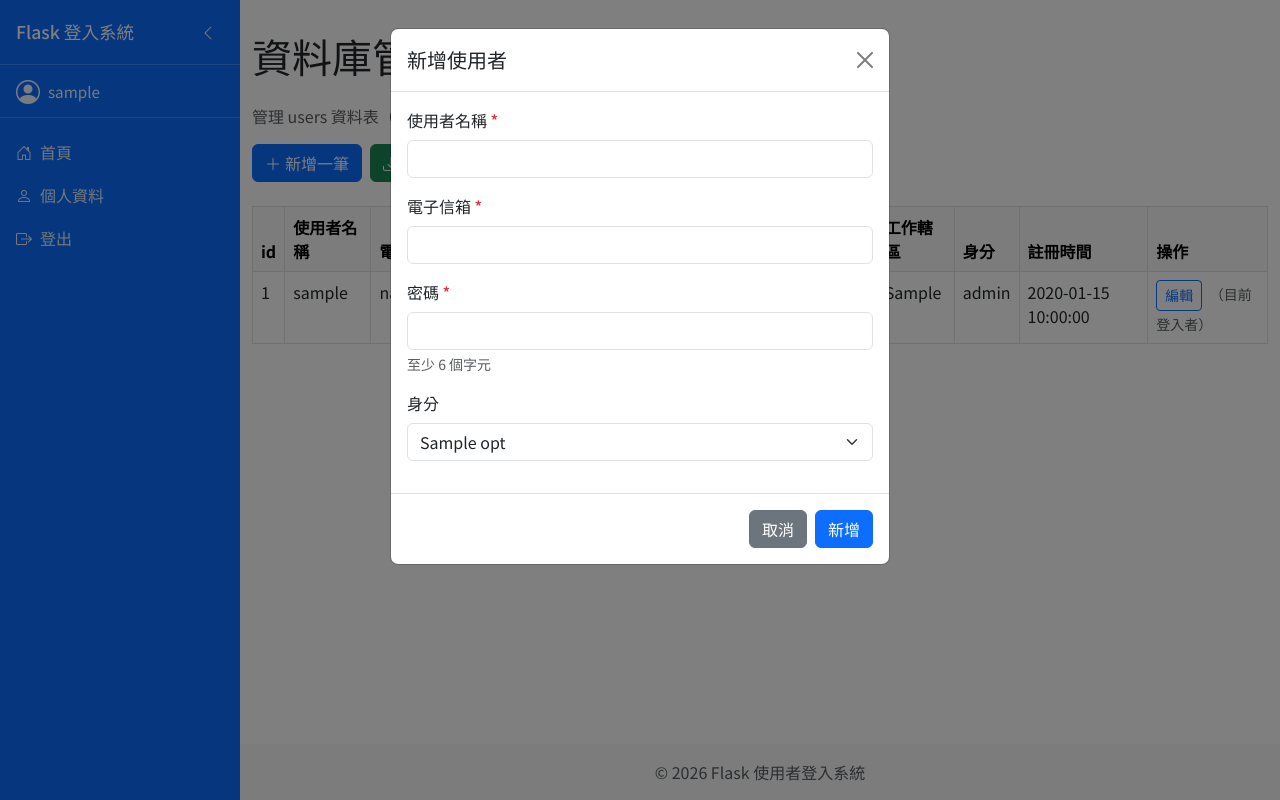
After one commit to leowu0329/flaskSqlite3Auth, a Flask app: template templates/db_manage.html in a window 1280 px wide, after a click on "新增一筆". The commit adds this page. Run offline with Flask 3, Linux system fonts and the light colour scheme; the visitor is signed in with stand-in values (Sample User, id 1); tables that the repository leaves empty hold one stand-in row (values such as "Sample post"); the template is opened without the code that fills it: most values are stand-ins (such as "Sample title", 1, 10 or a date in 2020).

Commit message:
「資料庫管理」之前只有在 session.role == '管理者' 時才會顯示

```diff
--- a/app.py
+++ b/app.py
@@ -3,6 +3,7 @@ Flask 全端使用者登入系統
 後端: Flask + SQLite3 + Jinja2
 功能: 登入/註冊/登出/信箱驗證/忘記密碼/重設密碼/首頁/修改個人資料/Token
 """
+import io
 import os
 import sqlite3
 import hashlib
@@ -14,7 +15,7 @@ from email.mime.multipart import MIMEMultipart
 from datetime import datetime, timedelta
 from pathlib import Path
 from functools import wraps
-from flask import Flask, render_template, g, request, redirect, url_for, session, flash, jsonify
+from flask import Flask, render_template, g, request, redirect, url_for, session, flash, jsonify, send_file
 
 app = Flask(__name__)
 app.config["SECRET_KEY"] = os.environ.get("SECRET_KEY", "your-secret-key-change-in-production")
@@ -54,6 +55,19 @@ def close_db(exception=None):
     db = g.pop("db", None)
     if db is not None:
         db.close()
+
+
+@app.before_request
+def ensure_session_role():
+    """若已登入但 session 沒有 role（例如舊登入），從資料庫補上，供側邊欄判斷是否顯示資料庫管理"""
+    if "user_id" in session and "role" not in session:
+        try:
+            db = get_db()
+            row = db.execute("SELECT role FROM users WHERE id = ?", (session["user_id"],)).fetchone()
+            if row:
+                session["role"] = row["role"] or DEFAULT_ROLE
+        except Exception:
+            pass
 
 
 def init_db():
@@ -149,6 +163,20 @@ def login_required(f):
         if "user_id" not in session:
             flash("請先登入", "warning")
             return redirect(url_for("index"))
+        return f(*args, **kwargs)
+    return decorated_function
+
+
+def admin_required(f):
+    """管理者驗證裝飾器（須為登入且 role 為管理者）"""
+    @wraps(f)
+    @login_required
+    def decorated_function(*args, **kwargs):
+        db = get_db()
+        row = db.execute("SELECT role FROM users WHERE id = ?", (session["user_id"],)).fetchone()
+        if not row or row["role"] != "管理者":
+            flash("僅管理者可存取此功能", "error")
+            return redirect(url_for("home"))
         return f(*args, **kwargs)
     return decorated_function
 
@@ -318,6 +346,234 @@ def option_page(num):
     return render_template("option.html", option_num=num)
 
 
+# ==================== 資料庫管理（僅管理者） ====================
+
+def _user_columns():
+    """users 表欄位（供匯出/匯入）"""
+    return [
+        "id", "username", "email", "password", "email_verified",
+        "birthday", "phone", "address", "work_region", "role",
+        "created_at", "updated_at"
+    ]
+
+
+@app.route("/db-manage", methods=["GET", "POST"])
+@admin_required
+def db_manage():
+    """資料庫管理頁：列出 users、新增、刪除"""
+    db = get_db()
+    if request.method == "POST":
+        action = request.form.get("action")
+        if action == "add":
+            username = request.form.get("username", "").strip()
+            email = request.form.get("email", "").strip().lower()
+            password = request.form.get("password", "")
+            if not username or not email or not password:
+                flash("新增時請填寫使用者名稱、電子信箱、密碼", "error")
+            elif len(password) < 6:
+                flash("密碼至少 6 個字元", "error")
+            else:
+                try:
+                    db.execute(
+                        """INSERT INTO users (username, email, password_hash, role)
+                           VALUES (?, ?, ?, ?)""",
+                        (username, email, hash_password(password), request.form.get("role") or DEFAULT_ROLE)
+                    )
+                    db.commit()
+                    flash("已新增使用者", "success")
+                except sqlite3.IntegrityError:
+                    flash("使用者名稱或電子信箱已存在", "error")
+        elif action == "delete":
+            uid = request.form.get("user_id", type=int)
+            if uid and uid != session.get("user_id"):
+                db.execute("DELETE FROM users WHERE id = ?", (uid,))
+                db.commit()
+                flash("已刪除該筆資料", "success")
+            elif uid == session.get("user_id"):
+                flash("無法刪除目前登入者", "error")
+            else:
+                flash("無效的刪除請求", "error")
+        return redirect(url_for("db_manage"))
+    users = db.execute(
+        """SELECT id, username, email, email_verified, birthday, phone, address, work_region, role, created_at
+           FROM users ORDER BY id"""
+    ).fetchall()
+    return render_template(
+        "db_manage.html",
+        users=users,
+        work_region_choices=WORK_REGION_CHOICES,
+        role_choices=ROLE_CHOICES,
+    )
+
+
+@app.route("/db-manage/edit/<int:user_id>", methods=["GET", "POST"])
+@admin_required
+def db_manage_edit(user_id):
+    """編輯單筆使用者"""
+    db = get_db()
+    user = db.execute(
+        "SELECT id, username, email, email_verified, birthday, phone, address, work_region, role FROM users WHERE id = ?",
+        (user_id,),
+    ).fetchone()
+    if not user:
+        flash("無此使用者", "error")
+        return redirect(url_for("db_manage"))
+    if request.method == "POST":
+        username = request.form.get("username", "").strip()
+        email = request.form.get("email", "").strip().lower()
+        password = request.form.get("password", "")
+        birthday = request.form.get("birthday", "").strip() or None
+        phone = request.form.get("phone", "").strip() or None
+        address = request.form.get("address", "").strip() or None
+        work_region = request.form.get("work_region", "").strip() or None
+        role = request.form.get("role", "").strip() or DEFAULT_ROLE
+        if not username or not email:
+            flash("使用者名稱與電子信箱為必填", "error")
+            return render_template("db_manage_edit.html", user=user, work_region_choices=WORK_REGION_CHOICES, role_choices=ROLE_CHOICES)
+        try:
+            if password:
+                if len(password) < 6:
+                    flash("密碼至少 6 個字元", "error")
+                    return render_template("db_manage_edit.html", user=user, work_region_choices=WORK_REGION_CHOICES, role_choices=ROLE_CHOICES)
+                db.execute(
+                    """UPDATE users SET username=?, email=?, password_hash=?, birthday=?, phone=?, address=?, work_region=?, role=?, updated_at=CURRENT_TIMESTAMP WHERE id=?""",
+                    (username, email, hash_password(password), birthday, phone, address, work_region, role, user_id),
+                )
+            else:
+                db.execute(
+                    """UPDATE users SET username=?, email=?, birthday=?, phone=?, address=?, work_region=?, role=?, updated_at=CURRENT_TIMESTAMP WHERE id=?""",
+                    (username, email, birthday, phone, address, work_region, role, user_id),
+                )
+            db.commit()
+            flash("已更新資料", "success")
+            return redirect(url_for("db_manage"))
+        except sqlite3.IntegrityError:
+            flash("使用者名稱或電子信箱已被其他帳號使用", "error")
+    return render_template(
+        "db_manage_edit.html",
+        user=user,
+        work_region_choices=WORK_REGION_CHOICES,
+        role_choices=ROLE_CHOICES,
+    )
+
+
+@app.route("/db-manage/export")
+@admin_required
+def db_manage_export():
+    """匯出 users 表為 Excel"""
+    try:
+        from openpyxl import Workbook
+    except ImportError:
+        flash("請安裝 openpyxl：pip install openpyxl", "error")
+        return redirect(url_for("db_manage"))
+    db = get_db()
+    rows = db.execute(
+        """SELECT id, username, email, email_verified, birthday, phone, address, work_region, role, created_at, updated_at
+           FROM users ORDER BY id"""
+    ).fetchall()
+    wb = Workbook()
+    ws = wb.active
+    ws.title = "users"
+    headers = _user_columns()
+    ws.append(headers)
+    for r in rows:
+        ws.append([
+            r["id"], r["username"], r["email"], "", r["email_verified"],
+            r["birthday"] or "", r["phone"] or "", r["address"] or "", r["work_region"] or "", r["role"] or "",
+            r["created_at"] or "", r["updated_at"] or "",
+        ])
+    buf = io.BytesIO()
+    wb.save(buf)
+    buf.seek(0)
+    return send_file(
+        buf,
+        mimetype="application/vnd.openxmlformats-officedocument.spreadsheetml.sheet",
+        as_attachment=True,
+        download_name=f"users_export_{datetime.now().strftime('%Y%m%d_%H%M%S')}.xlsx",
+    )
+
+
+@app.route("/db-manage/import", methods=["POST"])
+@admin_required
+def db_manage_import():
+    """從 Excel 匯入 users（依 id 更新或依 username/email 新增）"""
+    if "file" not in request.files:
+        flash("請選擇要匯入的 Excel 檔案", "error")
+        return redirect(url_for("db_manage"))
+    f = request.files["file"]
+    if not f or not f.filename or not f.filename.lower().endswith((".xlsx", ".xls")):
+        flash("請上傳 .xlsx 或 .xls 檔案", "error")
+        return redirect(url_for("db_manage"))
+    try:
+        from openpyxl import load_workbook
+    except ImportError:
+        flash("請安裝 openpyxl：pip install openpyxl", "error")
+        return redirect(url_for("db_manage"))
+    wb = load_workbook(f, read_only=True, data_only=True)
+    ws = wb.active
+    if not ws:
+        flash("Excel 無有效工作表", "error")
+        return redirect(url_for("db_manage"))
+    def _cell_str(val):
+        if val is None:
+            return None
+        if hasattr(val, "strftime"):
+            return val.strftime("%Y-%m-%d")
+        s = str(val).strip()
+        return s if s else None
+
+    rows = list(ws.iter_rows(min_row=2, values_only=True))
+    db = get_db()
+    cols = _user_columns()
+    added, updated = 0, 0
+    for row in rows:
+        if not row or len(row) < 3:
+            continue
+        row = list(row)[: len(cols)]
+        while len(row) < len(cols):
+            row.append(None)
+        try:
+            uid = int(row[0]) if row[0] is not None else None
+        except (TypeError, ValueError):
+            uid = None
+        username = (row[1] or "").strip() if row[1] is not None else ""
+        email = (row[2] or "").strip().lower() if row[2] is not None else ""
+        password_cell = row[3]
+        password = (password_cell or "").strip() if password_cell is not None else ""
+        email_verified = 1 if row[4] in (1, "1", True, "True") else 0
+        birthday = _cell_str(row[5])
+        phone = (row[6] or "").strip() or None if row[6] is not None else None
+        address = (row[7] or "").strip() or None if row[7] is not None else None
+        work_region = (row[8] or "").strip() or None if row[8] is not None else None
+        role = (row[9] or "").strip() or DEFAULT_ROLE if row[9] is not None else DEFAULT_ROLE
+        if not username or not email:
+            continue
+        existing = db.execute("SELECT id, password_hash FROM users WHERE id = ?", (uid,)).fetchone() if uid else None
+        if existing:
+            if password:
+                db.execute(
+                    """UPDATE users SET username=?, email=?, password_hash=?, email_verified=?, birthday=?, phone=?, address=?, work_region=?, role=?, updated_at=CURRENT_TIMESTAMP WHERE id=?""",
+                    (username, email, hash_password(password), email_verified, birthday, phone, address, work_region, role, uid),
+                )
+            else:
+                db.execute(
+                    """UPDATE users SET username=?, email=?, email_verified=?, birthday=?, phone=?, address=?, work_region=?, role=?, updated_at=CURRENT_TIMESTAMP WHERE id=?""",
+                    (username, email, email_verified, birthday, phone, address, work_region, role, uid),
+                )
+            updated += 1
+        else:
+            pwd_hash = hash_password(password) if password else hash_password(secrets.token_urlsafe(8))
+            db.execute(
+                """INSERT INTO users (username, email, password_hash, email_verified, birthday, phone, address, work_region, role)
+                   VALUES (?, ?, ?, ?, ?, ?, ?, ?, ?)""",
+                (username, email, pwd_hash, email_verified, birthday, phone, address, work_region, role),
+            )
+            added += 1
+    db.commit()
+    flash(f"匯入完成：新增 {added} 筆，更新 {updated} 筆", "success")
+    return redirect(url_for("db_manage"))
+
+
 @app.route("/register", methods=["GET", "POST"])
 def register():
     """註冊"""
@@ -395,13 +651,14 @@ def login():
     password_hash = hash_password(password)
 
     user = db.execute(
-        "SELECT id, username, email, email_verified FROM users WHERE (username = ? OR email = ?) AND password_hash = ?",
+        "SELECT id, username, email, email_verified, role FROM users WHERE (username = ? OR email = ?) AND password_hash = ?",
         (username, username, password_hash)
     ).fetchone()
 
     if user:
         session["user_id"] = user["id"]
         session["username"] = user["username"]
+        session["role"] = user["role"] or DEFAULT_ROLE
         flash(f"歡迎回來，{user['username']}！", "success")
         return redirect(url_for("home"))
     else:
@@ -701,7 +958,7 @@ def edit_profile():
             query = f"UPDATE users SET {', '.join(update_fields)} WHERE id = ?"
             db.execute(query, update_values)
             db.commit()
-
+            session["role"] = role
             if email_changed:
                 flash("個人資料已更新！請重新驗證您的電子信箱", "success")
             else:
--- a/requirements.txt
+++ b/requirements.txt
@@ -8,3 +8,4 @@ MarkupSafe==3.0.3
 PyJWT==2.8.0
 python-dotenv==1.2.1
 Werkzeug==3.1.5
+openpyxl==3.1.2
--- a/templates/components/sideBar.html
+++ b/templates/components/sideBar.html
@@ -30,6 +30,14 @@
                     <span class="sidebar-link-text">個人資料</span>
                 </a>
             </li>
+            {% if session.get('role') == '管理者' %}
+            <li class="nav-item">
+                <a class="nav-link" href="{{ url_for('db_manage') }}">
+                    <i class="bi bi-database-gear me-2" aria-hidden="true"></i>
+                    <span class="sidebar-link-text">資料庫管理</span>
+                </a>
+            </li>
+            {% endif %}
             <li class="nav-item">
                 <a class="nav-link" href="#" onclick="confirmLogout(event)">
                     <i class="bi bi-box-arrow-right me-2" aria-hidden="true"></i>
--- /dev/null
+++ b/templates/db_manage.html
@@ -0,0 +1,142 @@
+{% extends "base.html" %}
+
+{% block title %}資料庫管理 - Flask 使用者登入系統{% endblock %}
+
+{% block content %}
+<div class="row">
+    <div class="col-12">
+        <h1 class="mb-4">資料庫管理</h1>
+        <p class="text-muted">管理 users 資料表（僅管理者可操作）。</p>
+
+        <div class="d-flex flex-wrap gap-2 mb-4">
+            <button type="button" class="btn btn-primary" data-bs-toggle="modal" data-bs-target="#addUserModal">
+                <i class="bi bi-plus-lg me-1"></i>新增一筆
+            </button>
+            <a href="{{ url_for('db_manage_export') }}" class="btn btn-success">
+                <i class="bi bi-download me-1"></i>匯出 Excel
+            </a>
+            <button type="button" class="btn btn-info" data-bs-toggle="modal" data-bs-target="#importModal">
+                <i class="bi bi-upload me-1"></i>匯入 Excel
+            </button>
+            <a href="{{ url_for('home') }}" class="btn btn-outline-secondary">返回主畫面</a>
+        </div>
+
+        <div class="table-responsive">
+            <table class="table table-bordered table-hover">
+                <thead class="table-light">
+                    <tr>
+                        <th>id</th>
+                        <th>使用者名稱</th>
+                        <th>電子信箱</th>
+                        <th>信箱驗證</th>
+                        <th>生日</th>
+                        <th>手機</th>
+                        <th>住址</th>
+                        <th>工作轄區</th>
+                        <th>身分</th>
+                        <th>註冊時間</th>
+                        <th>操作</th>
+                    </tr>
+                </thead>
+                <tbody>
+                    {% for u in users %}
+                    <tr>
+                        <td>{{ u.id }}</td>
+                        <td>{{ u.username }}</td>
+                        <td>{{ u.email }}</td>
+                        <td>{% if u.email_verified %}是{% else %}否{% endif %}</td>
+                        <td>{{ u.birthday or '—' }}</td>
+                        <td>{{ u.phone or '—' }}</td>
+                        <td>{{ u.address or '—' }}</td>
+                        <td>{{ u.work_region or '—' }}</td>
+                        <td>{{ u.role or '一般使用者' }}</td>
+                        <td>{{ u.created_at or '—' }}</td>
+                        <td>
+                            <a href="{{ url_for('db_manage_edit', user_id=u.id) }}" class="btn btn-sm btn-outline-primary me-1">編輯</a>
+                            {% if u.id != session.get('user_id') %}
+                            <form method="POST" action="{{ url_for('db_manage') }}" class="d-inline" onsubmit="return confirm('確定要刪除這筆資料嗎？');">
+                                <input type="hidden" name="action" value="delete">
+                                <input type="hidden" name="user_id" value="{{ u.id }}">
+                                <button type="submit" class="btn btn-sm btn-outline-danger">刪除</button>
+                            </form>
+                            {% else %}
+                            <span class="text-muted small">（目前登入者）</span>
+                            {% endif %}
+                        </td>
+                    </tr>
+                    {% else %}
+                    <tr><td colspan="11" class="text-center text-muted">尚無資料</td></tr>
+                    {% endfor %}
+                </tbody>
+            </table>
+        </div>
+    </div>
+</div>
+
+<!-- 新增使用者 Modal -->
+<div class="modal fade" id="addUserModal" tabindex="-1">
+    <div class="modal-dialog">
+        <div class="modal-content">
+            <form method="POST" action="{{ url_for('db_manage') }}">
+                <input type="hidden" name="action" value="add">
+                <div class="modal-header">
+                    <h5 class="modal-title">新增使用者</h5>
+                    <button type="button" class="btn-close" data-bs-dismiss="modal"></button>
+                </div>
+                <div class="modal-body">
+                    <div class="mb-3">
+                        <label class="form-label">使用者名稱 <span class="text-danger">*</span></label>
+                        <input type="text" class="form-control" name="username" required>
+                    </div>
+                    <div class="mb-3">
+                        <label class="form-label">電子信箱 <span class="text-danger">*</span></label>
+                        <input type="email" class="form-control" name="email" required>
+                    </div>
+                    <div class="mb-3">
+                        <label class="form-label">密碼 <span class="text-danger">*</span></label>
+                        <input type="password" class="form-control" name="password" required minlength="6">
+                        <div class="form-text">至少 6 個字元</div>
+                    </div>
+                    <div class="mb-3">
+                        <label class="form-label">身分</label>
+                        <select class="form-select" name="role">
+                            {% for opt in role_choices %}
+                            <option value="{{ opt }}">{{ opt }}</option>
+                            {% endfor %}
+                        </select>
+                    </div>
+                </div>
+                <div class="modal-footer">
+                    <button type="button" class="btn btn-secondary" data-bs-dismiss="modal">取消</button>
+                    <button type="submit" class="btn btn-primary">新增</button>
+                </div>
+            </form>
+        </div>
+    </div>
+</div>
+
+<!-- 匯入 Excel Modal -->
+<div class="modal fade" id="importModal" tabindex="-1">
+    <div class="modal-dialog">
+        <div class="modal-content">
+            <form method="POST" action="{{ url_for('db_manage_import') }}" enctype="multipart/form-data">
+                <div class="modal-header">
+                    <h5 class="modal-title">匯入 Excel</h5>
+                    <button type="button" class="btn-close" data-bs-dismiss="modal"></button>
+                </div>
+                <div class="modal-body">
+                    <p class="text-muted small">請上傳與匯出格式相同的 .xlsx 檔案。第一列為欄位名稱：id, username, email, password, email_verified, birthday, phone, address, work_region, role, created_at, updated_at。有 id 則更新該筆，無則新增。密碼欄可留空（更新時不變、新增時自動產生）。</p>
+                    <div class="mb-3">
+                        <label class="form-label">選擇檔案</label>
+                        <input type="file" class="form-control" name="file" accept=".xlsx,.xls" required>
+                    </div>
+                </div>
+                <div class="modal-footer">
+                    <button type="button" class="btn btn-secondary" data-bs-dismiss="modal">取消</button>
+                    <button type="submit" class="btn btn-info">匯入</button>
+                </div>
+            </form>
+        </div>
+    </div>
+</div>
+{% endblock %}
--- a/templates/index.html
+++ b/templates/index.html
@@ -4,7 +4,7 @@
 
 {% block content %}
 <div class="row">
-    <div class="col-12">
+    <div class="col-12 text-center">
         <h1 class="mb-4">主畫面</h1>
         <div class="row g-3">
             {% for n in range(1, 21) %}
```
Also changed, not shown: templates/db_manage_edit.html (added, +63 -0 lines).
